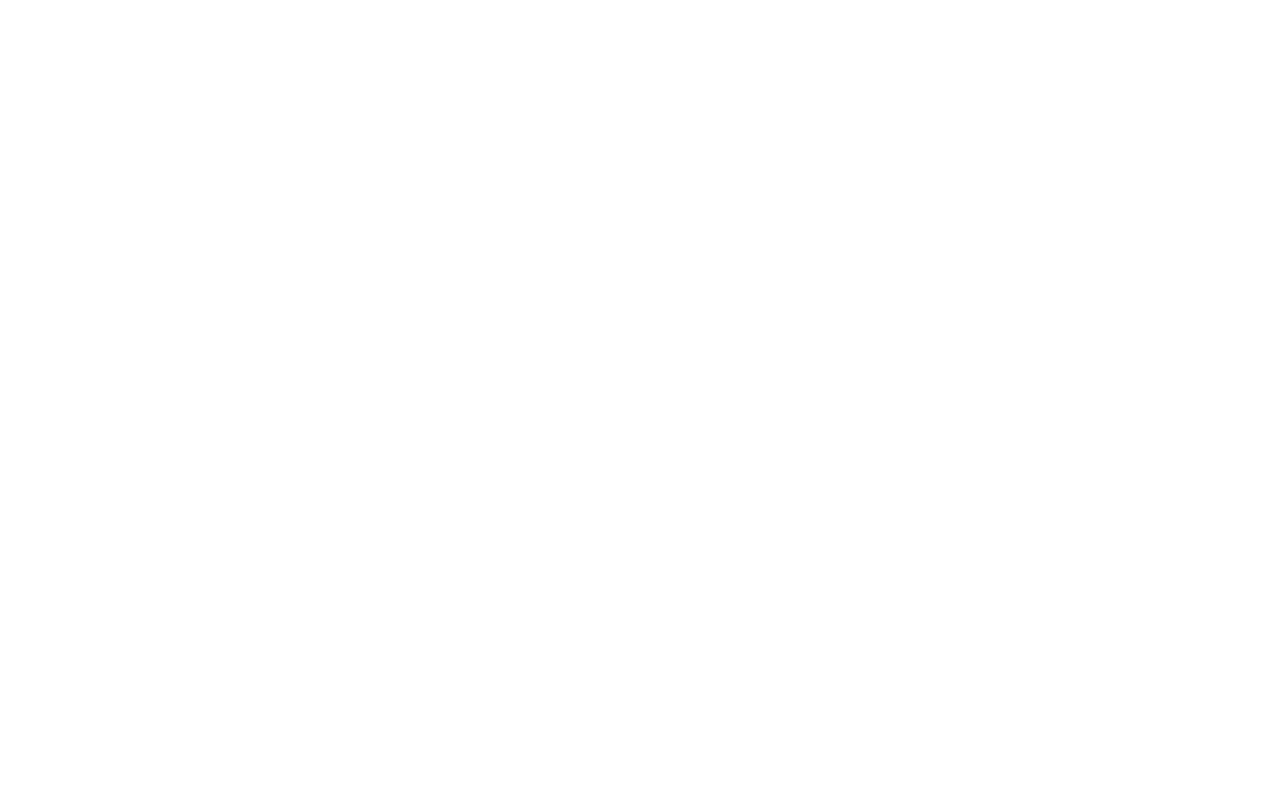
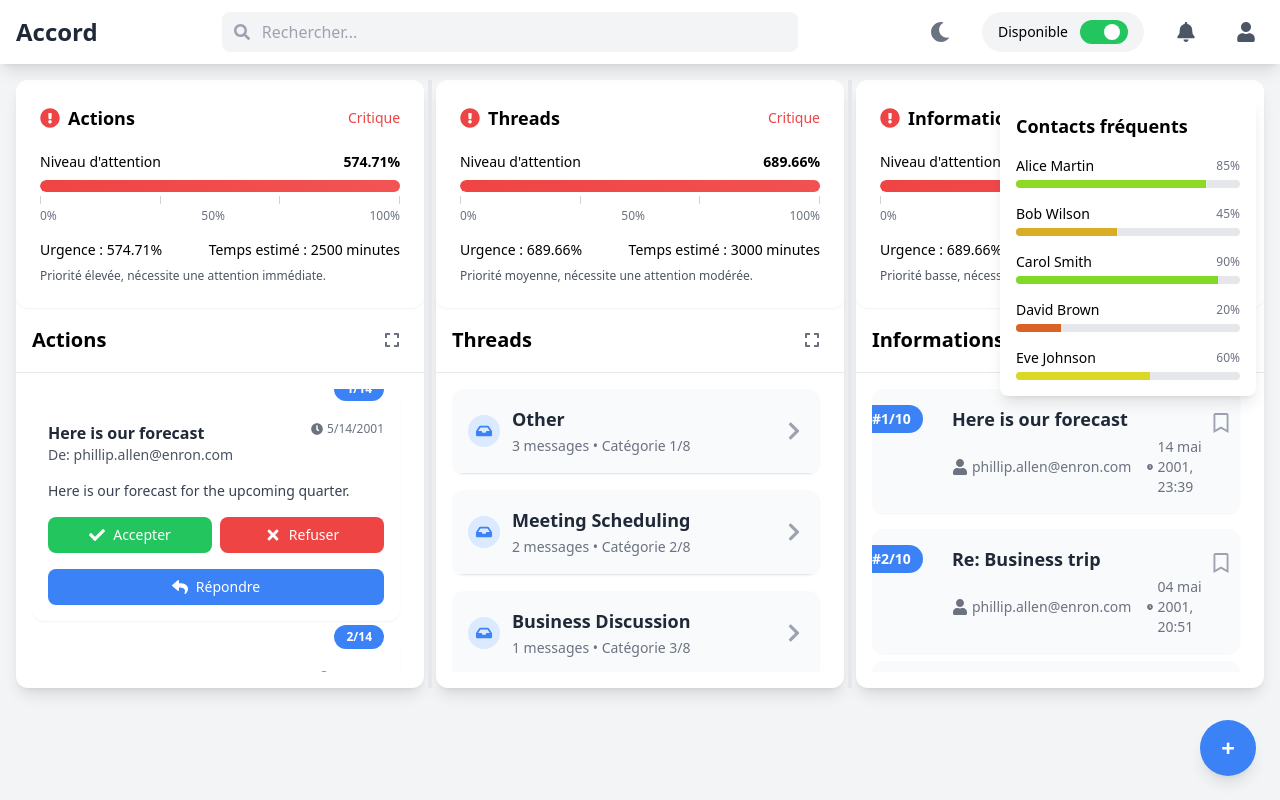
Before and after one commit to protolabo/accord, a React (Create React App) app in the folder frontend/react-app/: page /home in a window 1280 px wide. Before the commit this address had no page. Built offline with nearby package versions, Linux system fonts and the light colour scheme.

Commit message:
login page

```diff
--- a/frontend/react-app/src/App.tsx
+++ b/frontend/react-app/src/App.tsx
@@ -1,14 +1,14 @@
-import { Routes, Route } from 'react-router-dom';
-import Home from './pages/Home';
-
+import { Routes, Route, Navigate } from "react-router-dom";
+import Home from "./pages/Home";
+import Login from "./pages/Login";
 
 function App() {
   return (
-    <div className="app">
-      <Routes>
-        <Route path="/" element={<Home />} />
-      </Routes>
-    </div>
+    <Routes>
+      <Route path="/login" element={<Login />} />
+      <Route path="/home" element={<Home />} />
+      <Route path="/" element={<Navigate to="/login" replace />} />
+    </Routes>
   );
 }
 
--- a/frontend/react-app/src/pages/Home.tsx
+++ b/frontend/react-app/src/pages/Home.tsx
@@ -125,13 +125,11 @@ const Home: React.FC = () => {
   const groupedEmails = groupEmailsByCategory(mockEmails);
 
   const handleSearchChange = (e: React.ChangeEvent<HTMLInputElement>) => {
-  setState((prev) => ({ ...prev, searchTerm: e.target.value }));
+    setState((prev) => ({ ...prev, searchTerm: e.target.value }));
   };
   const handleSearchClick = () => {
-  setState((prev) => ({ ...prev, showSearchPopup: true }));
+    setState((prev) => ({ ...prev, showSearchPopup: true }));
   };
-
-
 
   const toggleDarkMode = () => {
     setState((prev) => ({ ...prev, darkMode: !prev.darkMode }));
@@ -316,8 +314,6 @@ const Home: React.FC = () => {
     Informations: 200,
   };
 
-
-
   return (
     <div className="min-h-screen bg-gray-100 dark:bg-gray-900 transition-colors duration-200">
       <motion.header
@@ -470,7 +466,7 @@ const Home: React.FC = () => {
           // sections Home
           <div
             ref={containerRef}
-            className="flex flex-col md:flex-row justify-center items-stretch gap-0 max-w-7xl mx-auto"
+            className="flex flex-col md:flex-row justify-center items-stretch gap-0 max-w-[85rem] mx-auto"
             style={{ cursor: state.isResizing ? "col-resize" : "default" }}
           >
             {(
@@ -497,7 +493,7 @@ const Home: React.FC = () => {
                       stiffness: 300,
                       damping: 30,
                     }}
-                    className="w-full md:h-[calc(100vh-160px)] bg-white dark:bg-gray-800 shadow-lg rounded-xl
+                    className="w-full md:h-[calc(100vh-192px)] bg-white dark:bg-gray-800 shadow-lg rounded-xl
                   overflow-hidden flex flex-col select-none"
                     style={{ userSelect: state.isResizing ? "none" : "auto" }}
                   >
@@ -741,9 +737,11 @@ const Home: React.FC = () => {
         )}
       </main>
       <SearchPopup
-  isOpen={state.showSearchPopup}
-  onClose={() => setState(prev => ({ ...prev, showSearchPopup: false }))}
-/>
+        isOpen={state.showSearchPopup}
+        onClose={() =>
+          setState((prev) => ({ ...prev, showSearchPopup: false }))
+        }
+      />
     </div>
   );
 };
```
Also changed, not shown: frontend/react-app/src/index.tsx (+9 -6 lines).
